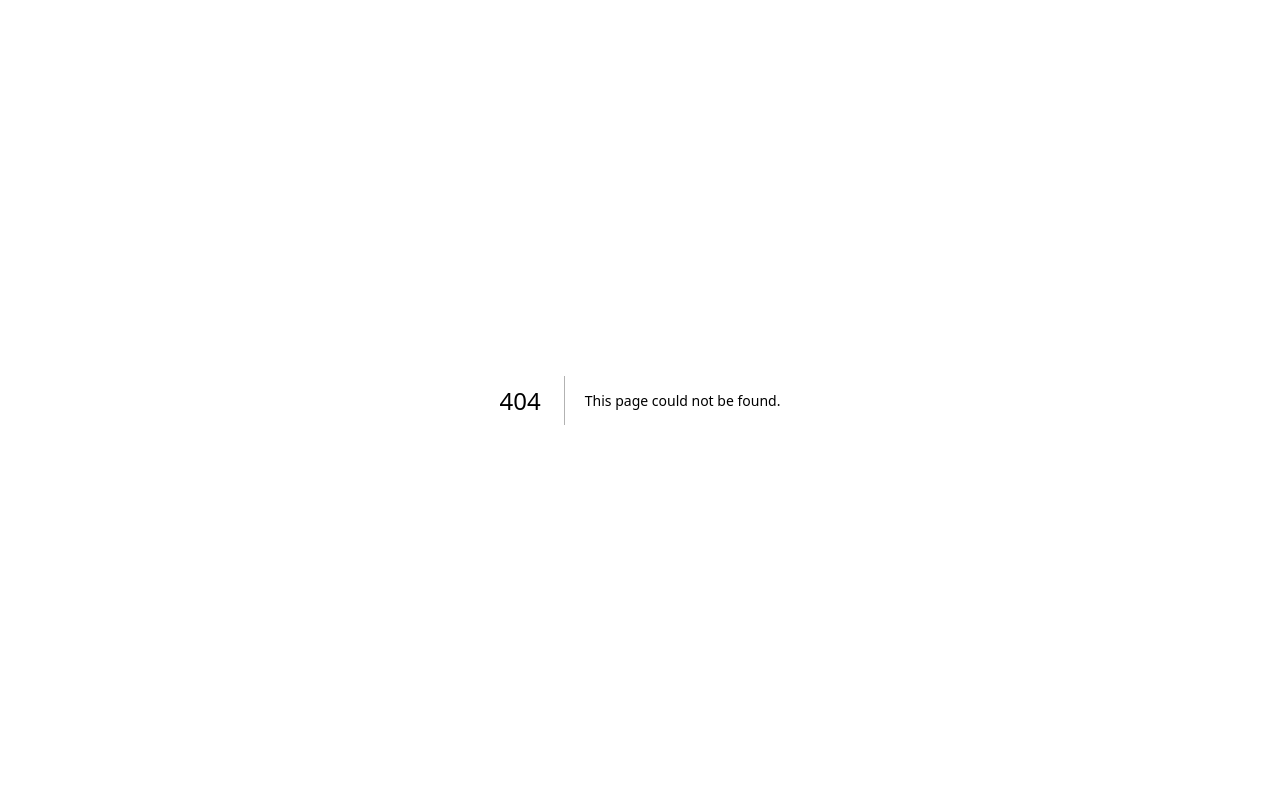
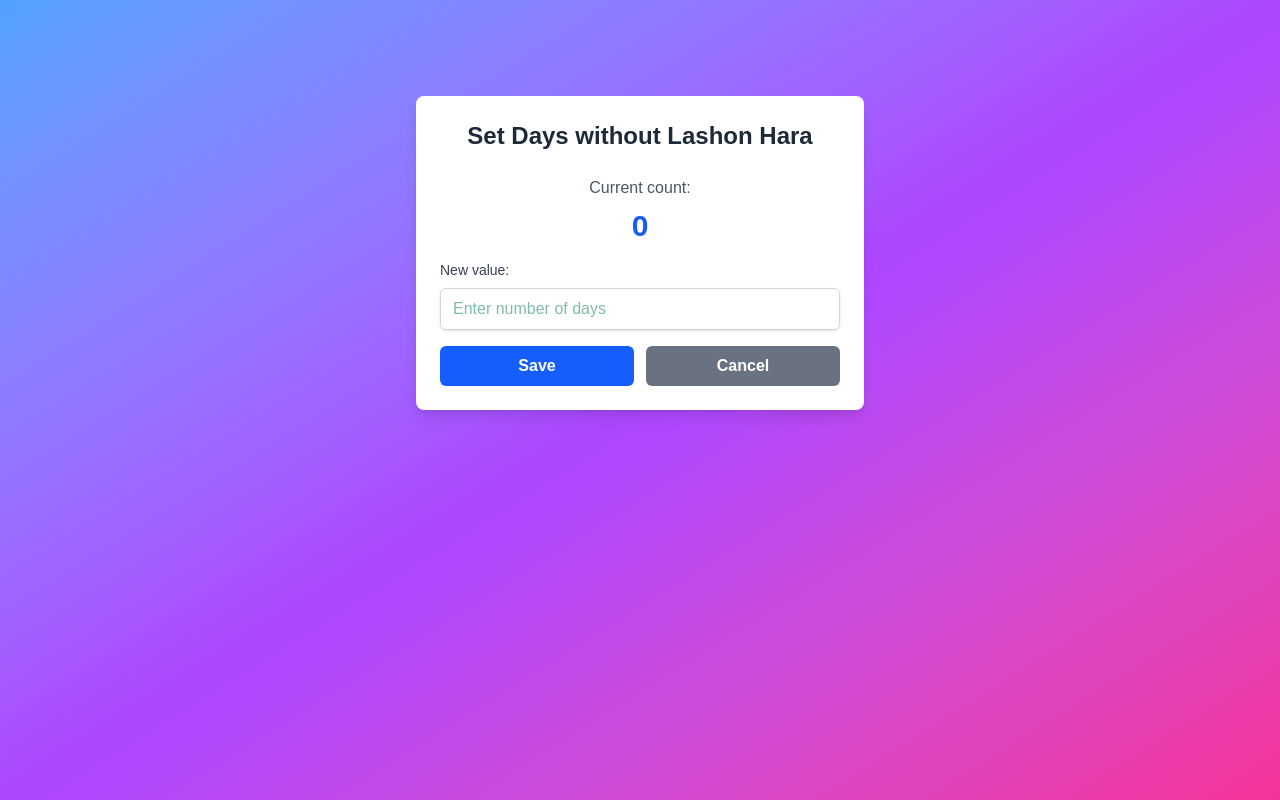
Before and after one commit to festeh/papujki, a Next.js app: page /lashon-hara-settings in a window 1280 px wide. Before the commit this address had no page. Built offline with nearby package versions, Linux system fonts and the light colour scheme.

Commit message:
lh widget

```diff
--- /dev/null
+++ b/app/lashon-hara-settings/page.js
@@ -0,0 +1,83 @@
+'use client'
+
+import { useState, useEffect } from 'react';
+import { useRouter } from 'next/navigation';
+
+const LashonHaraSettingsPage = () => {
+	const [days, setDays] = useState('');
+	const [currentDays, setCurrentDays] = useState(0);
+	const router = useRouter();
+
+	useEffect(() => {
+		const savedDays = localStorage.getItem('lashonHaraDays');
+		if (savedDays) {
+			const daysCount = parseInt(savedDays, 10);
+			setCurrentDays(daysCount);
+			setDays(daysCount.toString());
+		}
+	}, []);
+
+	const handleSubmit = (e) => {
+		e.preventDefault();
+		const newDays = parseInt(days, 10);
+		if (!isNaN(newDays) && newDays >= 0) {
+			localStorage.setItem('lashonHaraDays', newDays.toString());
+			router.push('/');
+		}
+	};
+
+	const handleBack = () => {
+		router.push('/');
+	};
+
+	return (
+		<div className="min-h-screen bg-gradient-to-br from-blue-400 via-purple-500 to-pink-500 p-4">
+			<div className="max-w-md mx-auto bg-white rounded-lg shadow-lg p-6 mt-20">
+				<h1 className="text-2xl font-bold text-gray-800 mb-6 text-center">
+					Set Days without Lashon Hara
+				</h1>
+
+				<div className="mb-4 text-center">
+					<p className="text-gray-600 mb-2">Current count:</p>
+					<p className="text-3xl font-bold text-blue-600">{currentDays}</p>
+				</div>
+
+				<form onSubmit={handleSubmit} className="space-y-4">
+					<div>
+						<label htmlFor="days" className="block text-sm font-medium text-gray-700 mb-2">
+							New value:
+						</label>
+						<input
+							type="number"
+							id="days"
+							min="0"
+							value={days}
+							onChange={(e) => setDays(e.target.value)}
+							className="w-full px-3 py-2 border border-gray-300 rounded-md shadow-sm focus:outline-none focus:ring-2 focus:ring-blue-500 focus:border-blue-500 text-emerald-700"
+							placeholder="Enter number of days"
+							required
+						/>
+					</div>
+
+					<div className="flex space-x-3">
+						<button
+							type="submit"
+							className="flex-1 bg-blue-600 hover:bg-blue-700 text-white font-bold py-2 px-4 rounded-md transition-colors duration-200 focus:outline-none focus:ring-2 focus:ring-blue-500 focus:ring-opacity-50"
+						>
+							Save
+						</button>
+						<button
+							type="button"
+							onClick={handleBack}
+							className="flex-1 bg-gray-500 hover:bg-gray-600 text-white font-bold py-2 px-4 rounded-md transition-colors duration-200 focus:outline-none focus:ring-2 focus:ring-gray-500 focus:ring-opacity-50"
+						>
+							Cancel
+						</button>
+					</div>
+				</form>
+			</div>
+		</div>
+	);
+};
+
+export default LashonHaraSettingsPage;
--- a/components/dates.jsx
+++ b/components/dates.jsx
@@ -3,6 +3,7 @@
 import React from 'react'
 import dayjs from 'dayjs';
 import { greg, Sedra, HebrewCalendar, HDate, Location, HavdalahEvent } from '@hebcal/core';
+import LashonHaraCounter from './lashon-hara-counter';
 
 let papujki_dates = [
 	{ name: "Папужковчина", date: "09-04" },
@@ -186,9 +187,12 @@ const JewishDatesList = () => {
 		return MakeListElement(evDesc, info.name);
 	}))
 	return (
-		<CustomList className="w-full">
-			{lis}
-		</CustomList>
+		<div className="w-full">
+			<LashonHaraCounter />
+			<CustomList className="w-full">
+				{lis}
+			</CustomList>
+		</div>
 	)
 }
 
--- /dev/null
+++ b/components/lashon-hara-counter.jsx
@@ -0,0 +1,53 @@
+'use client'
+
+import { useState, useEffect } from 'react';
+import { useRouter } from 'next/navigation';
+
+const LashonHaraCounter = () => {
+	const [days, setDays] = useState(0);
+	const router = useRouter();
+
+	useEffect(() => {
+		const savedDays = localStorage.getItem('lashonHaraDays');
+		if (savedDays) {
+			setDays(parseInt(savedDays, 10));
+		}
+	}, []);
+
+	const incrementDays = (e) => {
+		e.stopPropagation();
+		const newDays = days + 1;
+		setDays(newDays);
+		localStorage.setItem('lashonHaraDays', newDays.toString());
+	};
+
+	const handleWidgetClick = () => {
+		router.push('/lashon-hara-settings');
+	};
+
+	return (
+		<div
+			className="bg-blue-100 rounded-lg p-4 mb-4 cursor-pointer hover:bg-blue-200 transition-colors duration-200 shadow-sm"
+			onClick={handleWidgetClick}
+		>
+			<div className="text-center mb-3">
+				<h2 className="text-lg font-bold text-blue-900">
+					Days without Lashon Hara
+				</h2>
+			</div>
+			<div className="flex items-center justify-center gap-4">
+				<p className="text-2xl font-bold text-blue-800">
+					{days}
+				</p>
+				<button
+					onClick={incrementDays}
+					className="bg-blue-600 hover:bg-blue-700 text-white font-bold py-2 px-4 rounded-lg transition-colors duration-200 focus:outline-none focus:ring-2 focus:ring-blue-500 focus:ring-opacity-50"
+				>
+					+1
+				</button>
+			</div>
+		</div>
+	);
+};
+
+export default LashonHaraCounter;
```
